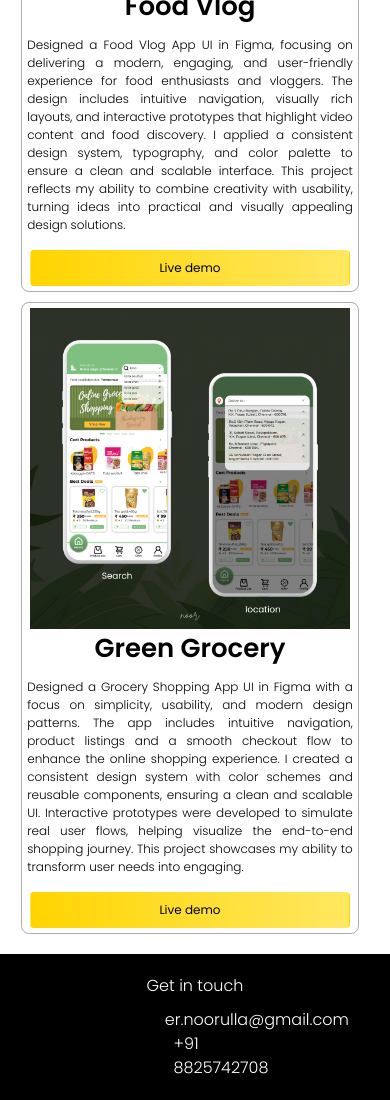
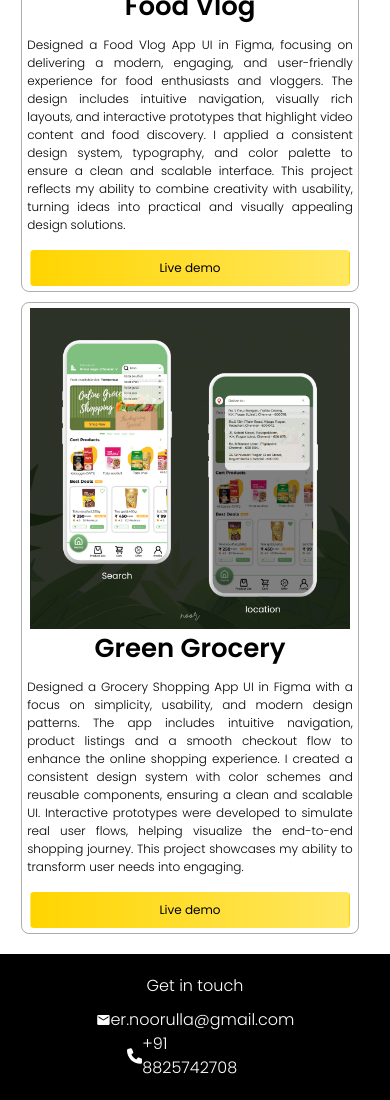
Before and after one commit to NoorullaSD/My-Portfolio, a React (Vite) app: page / in a window 390 px wide. Shown: the part 5111-6211 px from the top of the page. Built offline with nearby package versions, Linux system fonts and the light colour scheme.

Commit message:
email, phone design changes

```diff
--- a/src/styles/contactUs.css
+++ b/src/styles/contactUs.css
@@ -42,9 +42,30 @@
     margin-top: 10px;
 }
 
+/* For small screens */
+@media (max-width: 500px) {
+    .emailContainer {
+        display: flex;
+        align-items: center;
+        width: 51%;
+        justify-content: space-between;
+        margin-top: 10px;
+    }
+}
+
 .phoneContainer {
     display: flex;
     align-items: center;
     width: 11%;
     justify-content: space-between;
 }
+
+/* For small screens */
+@media (max-width: 500px) {
+    .phoneContainer {
+        display: flex;
+        align-items: center;
+        width: 35%;
+        justify-content: space-between;
+    }
+}
```
